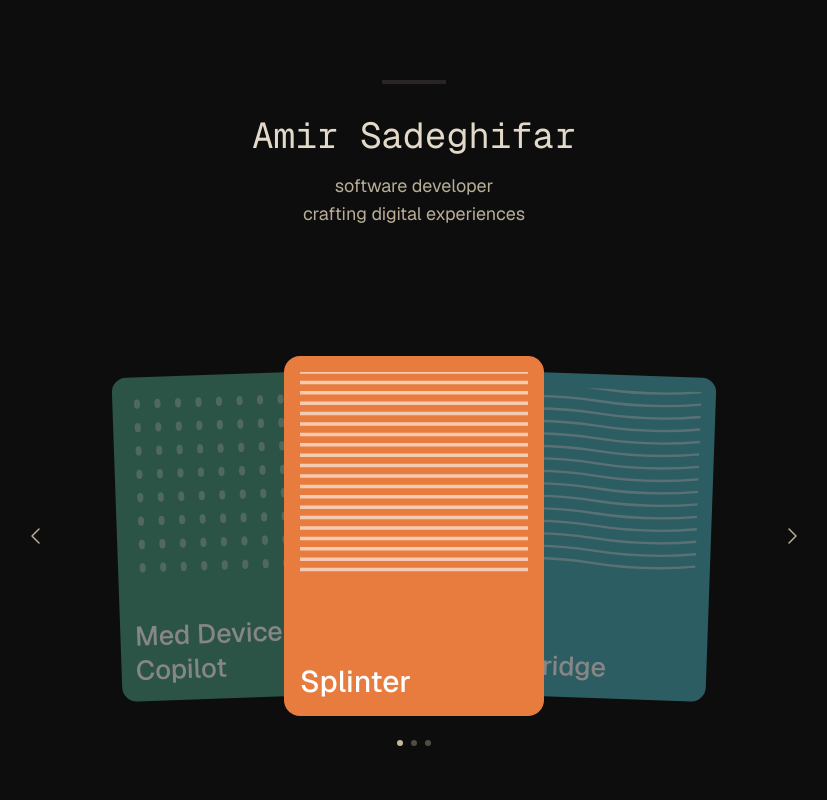
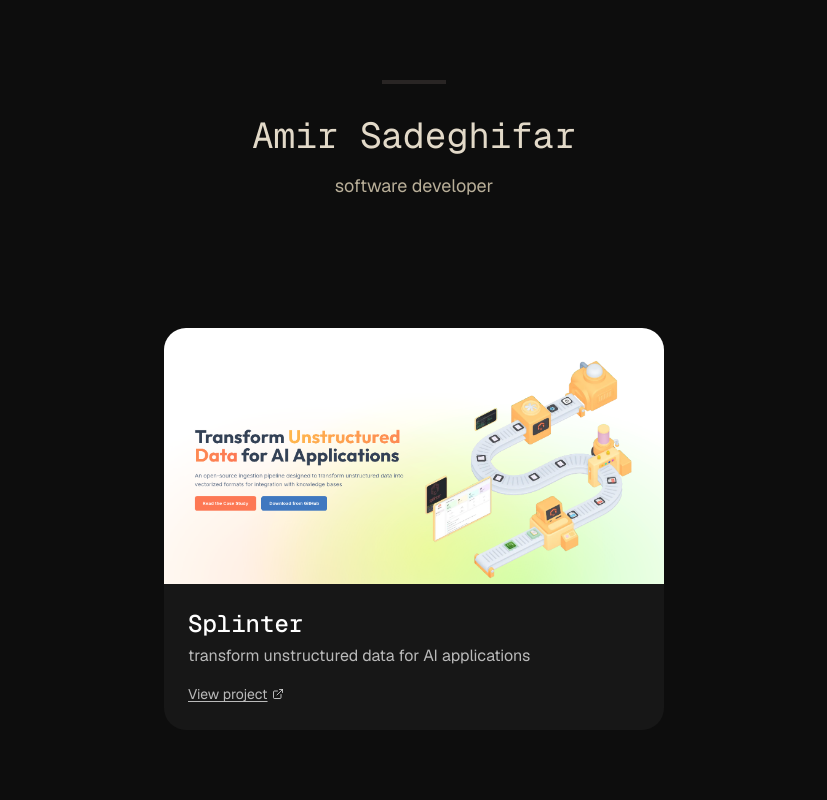
Before and after one commit to amirsadeghifar/personal-website-3, a Next.js app: page / in a window 1280 px wide. Shown: the top 800 px of the page, without its empty margins (226-1053 px from the left). Built offline with nearby package versions, Linux system fonts and the light colour scheme.

Commit message:
about content + project card minimalize

```diff
--- a/components/About.tsx
+++ b/components/About.tsx
@@ -10,19 +10,11 @@ export default function About() {
 
       <div className="space-y-6 text-muted-foreground leading-relaxed">
         <p>
-          i&apos;m a full-stack software engineer with a passion for design and
-          crafting digital experiences that feel intuitive and intentional
+        i like building things - mostly digital
 
-        </p>
+        <br />
 
-        <p>
-          i care about the details—the subtle interactions, the flow, the moments
-          that make software feel human
-        </p>
-
-        <p>
-          outside of building things, i stay active through sports, explore the
-          outdoors, and embrace new adventures whenever i can
+        i fixate on details in interfaces and i think craft still matters
         </p>
       </div>
     </section>
--- a/components/Contact.tsx
+++ b/components/Contact.tsx
@@ -14,7 +14,7 @@ export default function Contact() {
 
       <div className="flex gap-6">
         <a
-          href="mailto:hello@example.com"
+          href="mailto:amfar777@gmail.com"
           className="text-foreground hover:text-card-cyan transition-colors"
           aria-label="Email"
         >
@@ -34,7 +34,7 @@ export default function Contact() {
         </a>
 
         <a
-          href="https://github.com"
+          href="https://github.com/amirsadeghifar"
           target="_blank"
           rel="noopener noreferrer"
           className="text-foreground hover:text-card-cyan transition-colors"
@@ -54,7 +54,7 @@ export default function Contact() {
         </a>
 
         <a
-          href="https://linkedin.com"
+          href="https://linkedin.com/in/amirsadeg/"
           target="_blank"
           rel="noopener noreferrer"
           className="text-foreground hover:text-card-cyan transition-colors"
@@ -72,7 +72,7 @@ export default function Contact() {
         </a>
 
         <a
-          href="https://twitter.com"
+          href="https://x.com/princeofperzha"
           target="_blank"
           rel="noopener noreferrer"
           className="text-foreground hover:text-card-cyan transition-colors"
--- a/components/Hero.tsx
+++ b/components/Hero.tsx
@@ -12,8 +12,6 @@ export default function Hero() {
       {/* Subtitle */}
       <p className="text-muted-foreground text-base md:text-lg text-center max-w-md">
         software developer
-        <br />
-        crafting digital experiences
       </p>
     </section>
   );
--- a/components/ProjectCards.tsx
+++ b/components/ProjectCards.tsx
@@ -1,121 +1,40 @@
-"use client";
+import { projects } from "@/data/projects";
+import { ExternalLinkIcon } from "lucide-react";
 
-import { useState } from "react";
-import { projects } from "@/data/projects";
-import ProjectCard from "./ProjectCard";
+const splinter = projects.find((p) => p.id === "splinter")!;
 
 export default function ProjectCards() {
-  const [currentIndex, setCurrentIndex] = useState(0);
-
-  const goToPrevious = () => {
-    setCurrentIndex((prev) => (prev === 0 ? projects.length - 1 : prev - 1));
-  };
-
-  const goToNext = () => {
-    setCurrentIndex((prev) => (prev === projects.length - 1 ? 0 : prev + 1));
-  };
-
   return (
     <section className="pt-16 pb-24 px-4">
-      <div className="relative flex items-center justify-center gap-2">
-        {/* Previous Arrow */}
-        <button
-          onClick={goToPrevious}
-          className="shrink-0 p-2 text-muted-foreground hover:text-foreground transition-colors cursor-pointer"
-          aria-label="Previous project"
-        >
-          <svg
-            className="w-6 h-6"
-            fill="none"
-            stroke="currentColor"
-            viewBox="0 0 24 24"
-          >
-            <path
-              strokeLinecap="round"
-              strokeLinejoin="round"
-              strokeWidth={1.5}
-              d="M15 19l-7-7 7-7"
+      <div className="flex justify-center">
+        <div className="relative flex h-auto w-full max-w-[500px] flex-col overflow-hidden rounded-3xl bg-neutral-900">
+          {/* Image */}
+          <div className="h-64 w-full">
+            <img
+              src={splinter.image}
+              alt={splinter.title}
+              className="w-full h-full object-cover"
             />
-          </svg>
-        </button>
+          </div>
 
-        {/* Cards Container */}
-        <div className="relative flex items-center justify-center mx-[180px] md:mx-[220px]">
-          {projects.map((project, index) => {
-            const offset = index - currentIndex;
-            // Handle wrapping for continuous loop
-            let adjustedOffset = offset;
-            if (offset > projects.length / 2) adjustedOffset = offset - projects.length;
-            if (offset < -projects.length / 2) adjustedOffset = offset + projects.length;
-
-            const isActive = adjustedOffset === 0;
-            const isAdjacent = Math.abs(adjustedOffset) === 1;
-
-            let translateX = adjustedOffset * 180;
-            let scale = isActive ? 1 : 0.9;
-            let opacity = isActive ? 1 : isAdjacent ? 0.5 : 0;
-            let zIndex = isActive ? 10 : isAdjacent ? 5 : 0;
-            let rotation = isActive ? 0 : adjustedOffset * 2;
-
-            return (
-              <div
-                key={project.id}
-                className="absolute w-[220px] h-[300px] md:w-[260px] md:h-[360px] transition-transform duration-200"
-                style={{
-                  transform: `translateX(${translateX}px) scale(${scale}) rotate(${rotation}deg)`,
-                  opacity,
-                  zIndex,
-                  pointerEvents: isActive || isAdjacent ? "auto" : "none",
-                  cursor: isAdjacent ? "pointer" : "default",
-                }}
-                onClick={() => {
-                  if (isAdjacent) {
-                    setCurrentIndex(index);
-                  }
-                }}
+          {/* Content */}
+          <div className="p-6 text-white">
+            <h3 className="text-2xl font-medium">{splinter.title}</h3>
+            <p className="mt-1 text-white/70">{splinter.description}</p>
+            {/* Link */}
+            {splinter.link && (
+              <a
+                href={splinter.link}
+                target="_blank"
+                rel="noopener noreferrer"
+                className="mt-4 inline-flex items-center gap-1 text-sm underline underline-offset-2 text-white/70 hover:text-white"
               >
-                <ProjectCard project={project} />
-              </div>
-            );
-          })}
-          {/* Spacer to maintain layout */}
-          <div className="w-[220px] h-[300px] md:w-[260px] md:h-[360px]" />
+                View project
+                <ExternalLinkIcon className="h-3 w-3" />
+              </a>
+            )}
+          </div>
         </div>
-
-        {/* Next Arrow */}
-        <button
-          onClick={goToNext}
-          className="shrink-0 p-2 text-muted-foreground hover:text-foreground transition-colors cursor-pointer"
-          aria-label="Next project"
-        >
-          <svg
-            className="w-6 h-6"
-            fill="none"
-            stroke="currentColor"
-            viewBox="0 0 24 24"
-          >
-            <path
-              strokeLinecap="round"
-              strokeLinejoin="round"
-              strokeWidth={1.5}
-              d="M9 5l7 7-7 7"
-            />
-          </svg>
-        </button>
-      </div>
-
-      {/* Dot indicators */}
-      <div className="flex justify-center gap-2 mt-6">
-        {projects.map((_, index) => (
-          <button
-            key={index}
-            onClick={() => setCurrentIndex(index)}
-            className={`w-1.5 h-1.5 rounded-full transition-colors ${
-              index === currentIndex ? "bg-foreground" : "bg-muted-foreground/40"
-            }`}
-            aria-label={`Go to project ${index + 1}`}
-          />
-        ))}
       </div>
     </section>
   );
```
